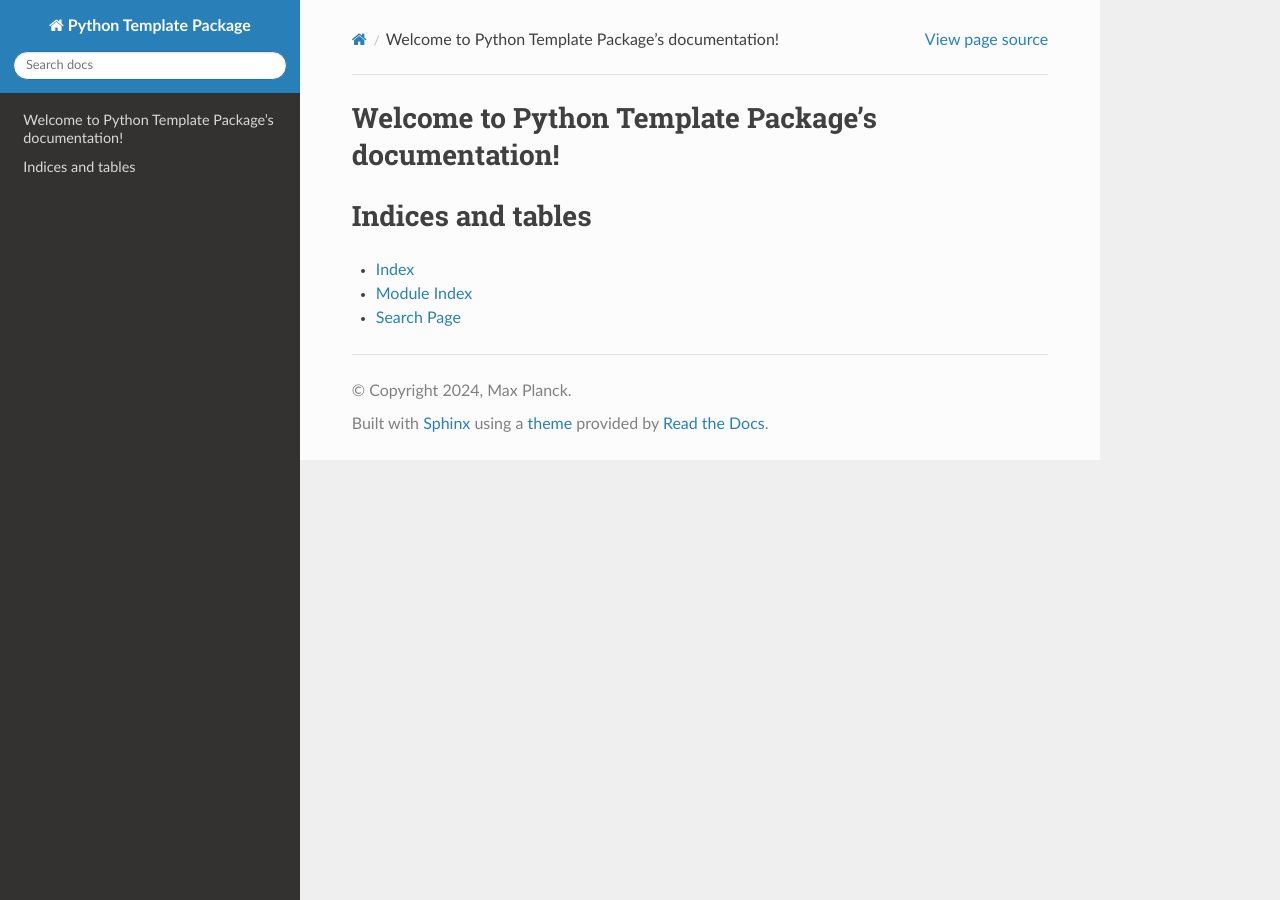
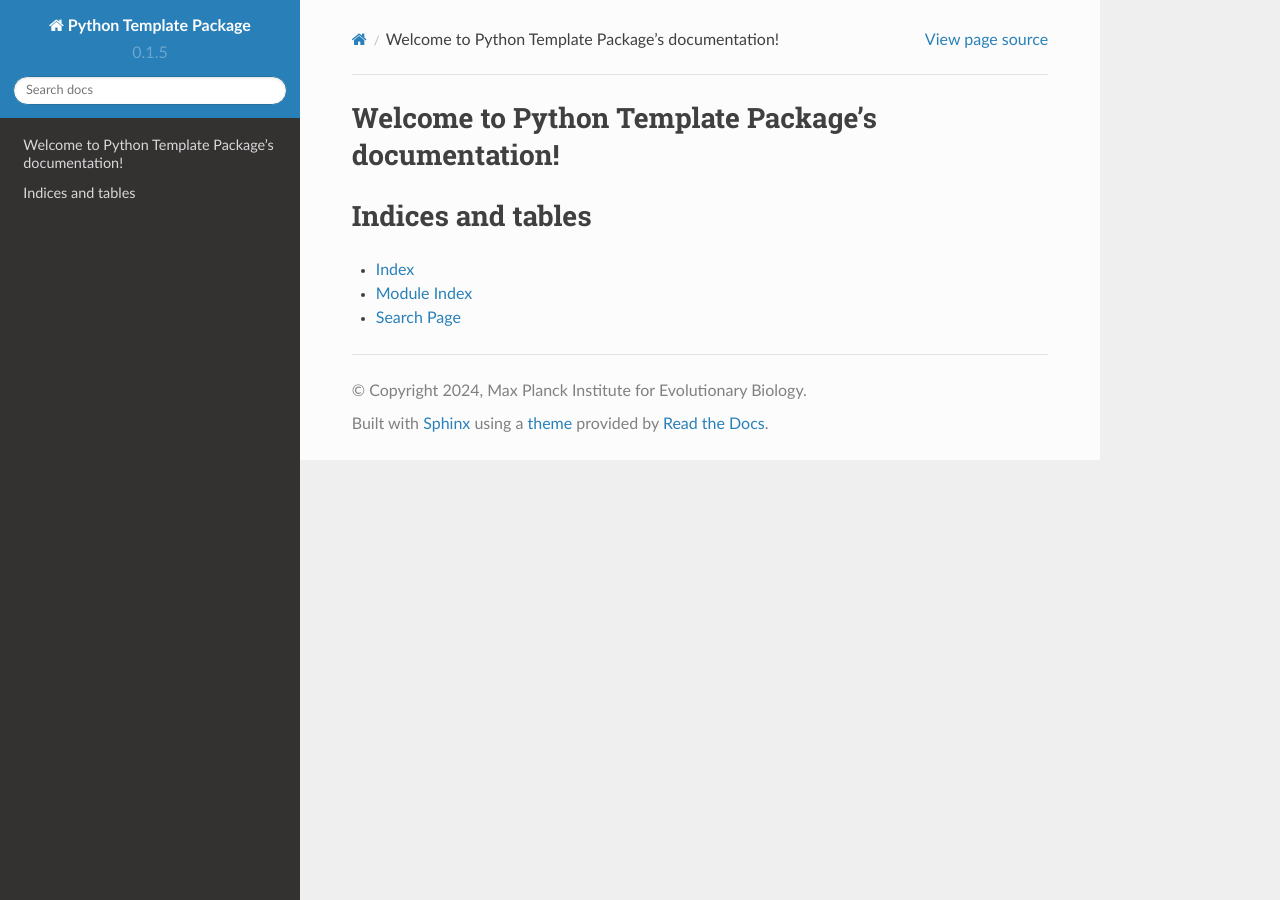
Before and after one commit to mpievolbio-scicomp/python-template-package, a Sphinx documentation site: the page built from docs/source/index.rst, in a window 1280 px wide. Built offline with Sphinx 7.4.7 and the Read the Docs theme 2.0.0, drawn with Linux system fonts in a browser that asks for light colours.

Commit message:
Setting version in docs conf.py and add to bumpversion config.

```diff
--- a/docs/source/conf.py
+++ b/docs/source/conf.py
@@ -7,8 +7,9 @@
 # https://www.sphinx-doc.org/en/master/usage/configuration.html#project-information
 
 project = 'Python Template Package'
-copyright = '2024, Max Planck'
+copyright = '2024, Max Planck Institute for Evolutionary Biology'
 author = 'Max Planck'
+version = "0.1.5"
 
 # -- General configuration ---------------------------------------------------
 # https://www.sphinx-doc.org/en/master/usage/configuration.html#general-configuration
```
Also changed, not shown: .bumpversion.cfg.
